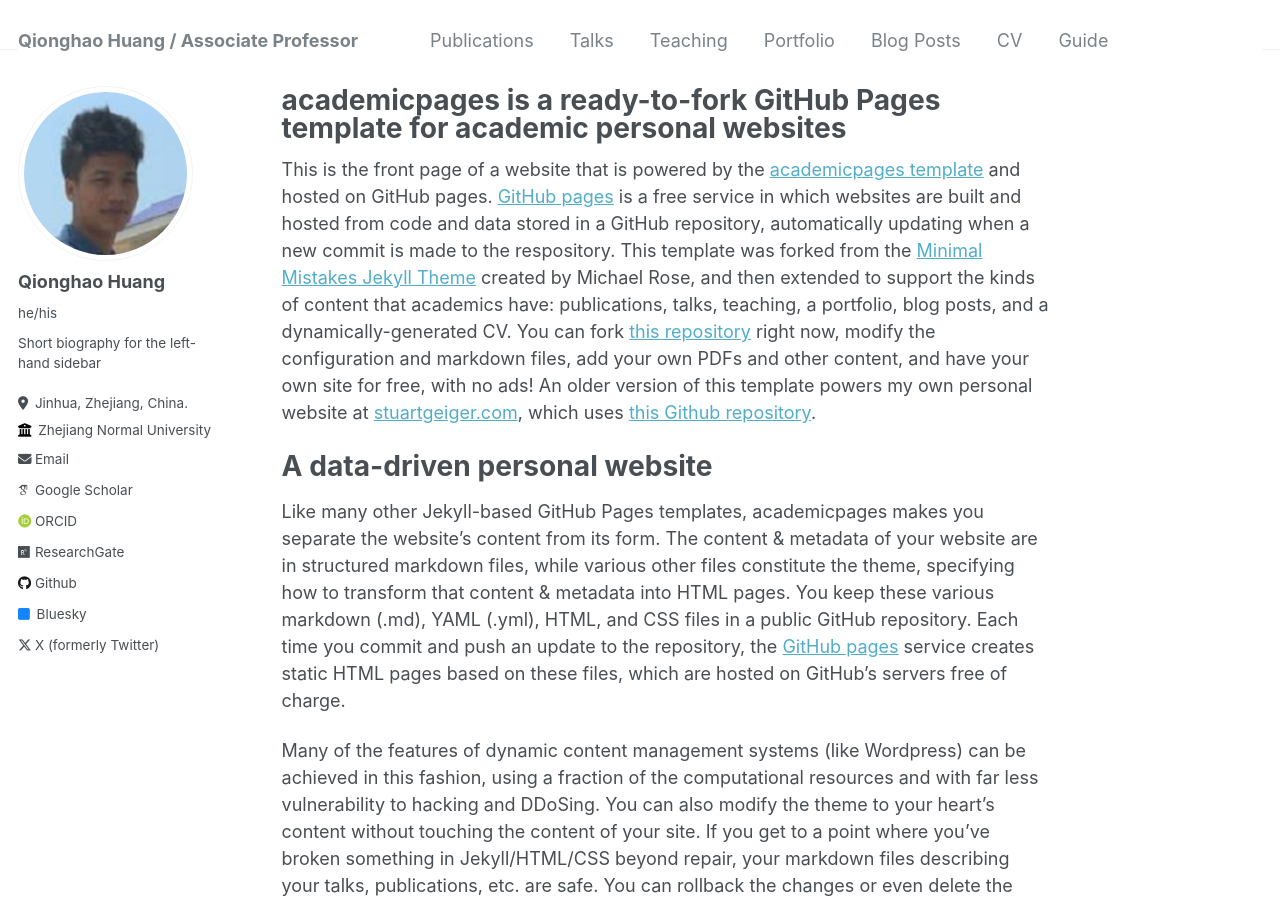
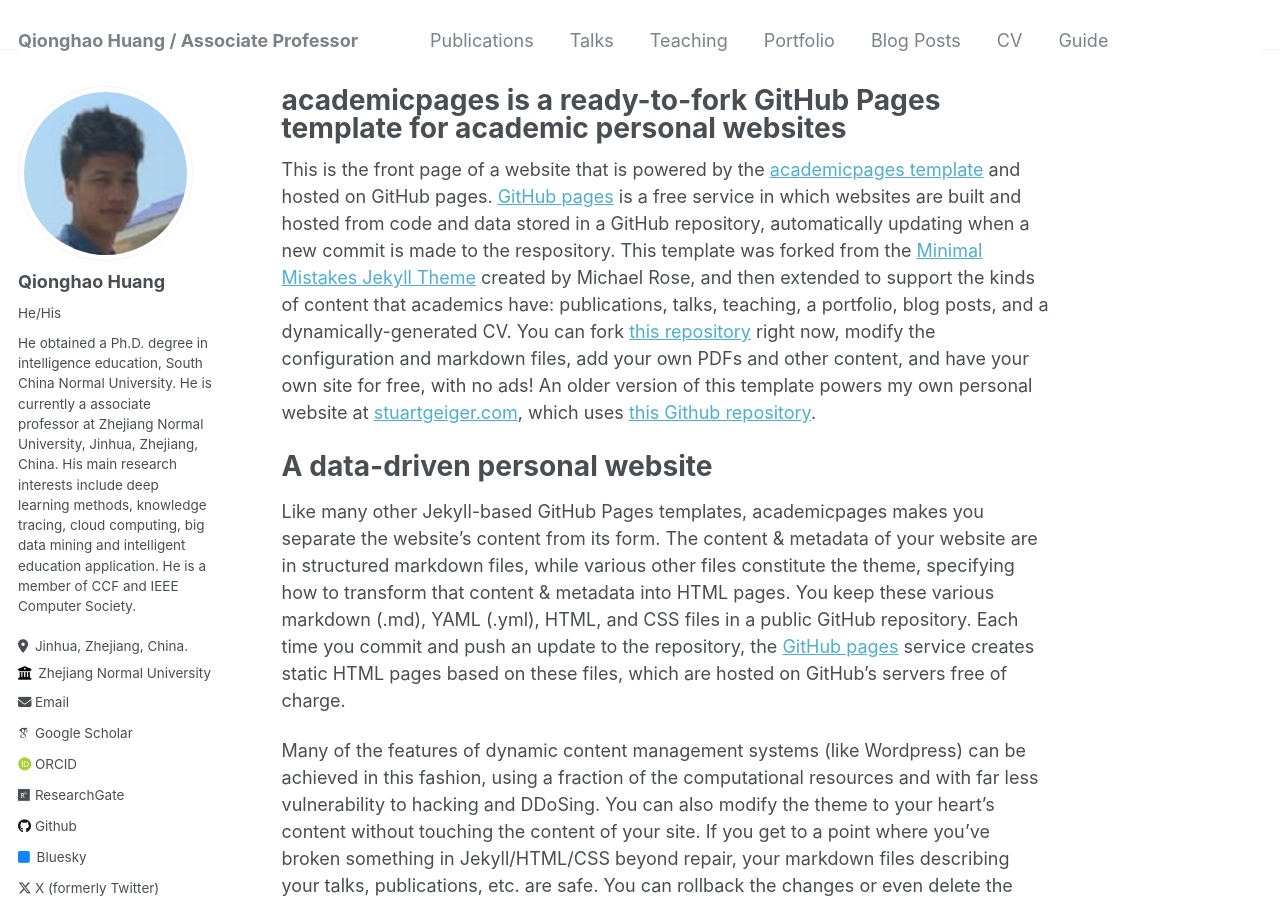
Before and after one commit to qhhuang-ai/qhhuang-ai.github.io, a Jekyll site: the page built from _pages/about.md, in a window 1280 px wide and 900 px high. Built offline with Jekyll 4.4.1, drawn with Linux system fonts in a browser that asks for light colours; some web fonts are replaced.

```diff
--- a/_config.yml
+++ b/_config.yml
@@ -23,8 +23,8 @@
   # Biographic information
   avatar           : "Qionghao_Huang.png"
   name             : "Qionghao Huang"
-  pronouns         : "he/his"
-  bio              : "Short biography for the left-hand sidebar"
+  pronouns         : "He/His"
+  bio              : "He obtained a Ph.D. degree in intelligence education, South China Normal University. He is currently a associate professor at Zhejiang Normal University, Jinhua, Zhejiang, China. His main research interests include deep learning methods, knowledge tracing, cloud computing, big data mining and intelligent education application. He is a member of CCF and IEEE Computer Society."
   location         : "Jinhua, Zhejiang, China."
   employer         : "Zhejiang Normal University"
   uri              : # URL
```
